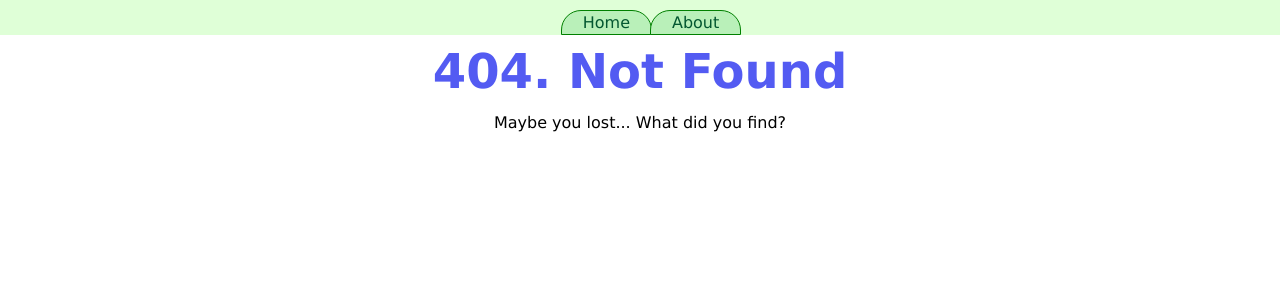
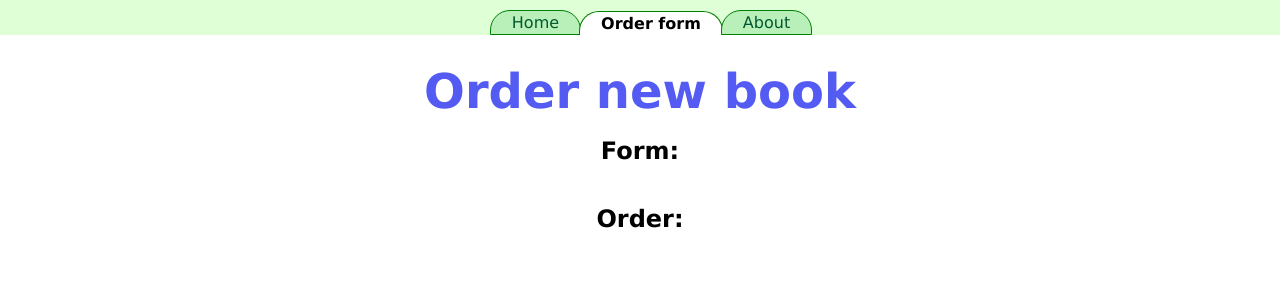
Before and after one commit to annTerry/React_Tasks, a React (Vite) app in the folder react_components/: page /forms in a window 1280 px wide. Before the commit this address had no page. Shown: the top 300 px of the page. Built offline with nearby package versions, Linux system fonts and the light colour scheme.

Commit message:
feat: create page for form

```diff
--- a/react_components/src/App.tsx
+++ b/react_components/src/App.tsx
@@ -5,6 +5,7 @@ import Home from './pages/home';
 import NotFound from './pages/notFound';
 import About from './pages/about';
 import React from 'react';
+import Forms from './pages/forms';
 
 export default class App extends React.Component {
   render() {
@@ -14,6 +15,7 @@ export default class App extends React.Component {
         <main>
           <Routes>
             <Route path="/" element={<Home />} />
+            <Route path="/forms" element={<Forms />} />
             <Route path="/about" element={<About />} />
             <Route path="*" element={<NotFound />} />
           </Routes>
--- /dev/null
+++ b/react_components/src/components/formsComponents/orderAllCards.tsx
@@ -0,0 +1,11 @@
+import React from 'react';
+
+export default class AllOrderCards extends React.Component {
+  render() {
+    return (
+      <div>
+        <h2>Order:</h2>
+      </div>
+    );
+  }
+}
--- /dev/null
+++ b/react_components/src/components/formsComponents/orderForm.tsx
@@ -0,0 +1,11 @@
+import React from 'react';
+
+export default class OrderForms extends React.Component {
+  render() {
+    return (
+      <div>
+        <h2>Form:</h2>
+      </div>
+    );
+  }
+}
--- a/react_components/src/components/header.tsx
+++ b/react_components/src/components/header.tsx
@@ -17,6 +17,14 @@ export default class Header extends React.Component {
           </li>
           <li>
             <NavLink
+              to="/forms"
+              className={(state) => (state.isActive ? 'header-link active-link' : 'header-link')}
+            >
+              Order form
+            </NavLink>
+          </li>
+          <li>
+            <NavLink
               to="/about"
               className={(state) => (state.isActive ? 'header-link active-link' : 'header-link')}
             >
--- /dev/null
+++ b/react_components/src/pages/forms.tsx
@@ -0,0 +1,15 @@
+import OrderForms from '../components/formsComponents/orderForm';
+import AllOrderCards from '../components/formsComponents/orderAllCards';
+import React from 'react';
+
+export default class Forms extends React.Component {
+  render() {
+    return (
+      <section>
+        <h1>Order new book</h1>
+        <OrderForms />
+        <AllOrderCards />
+      </section>
+    );
+  }
+}
```
Also changed, not shown: react_components/src/components/formsComponents/orderCard.tsx (added, +11 -0 lines).
